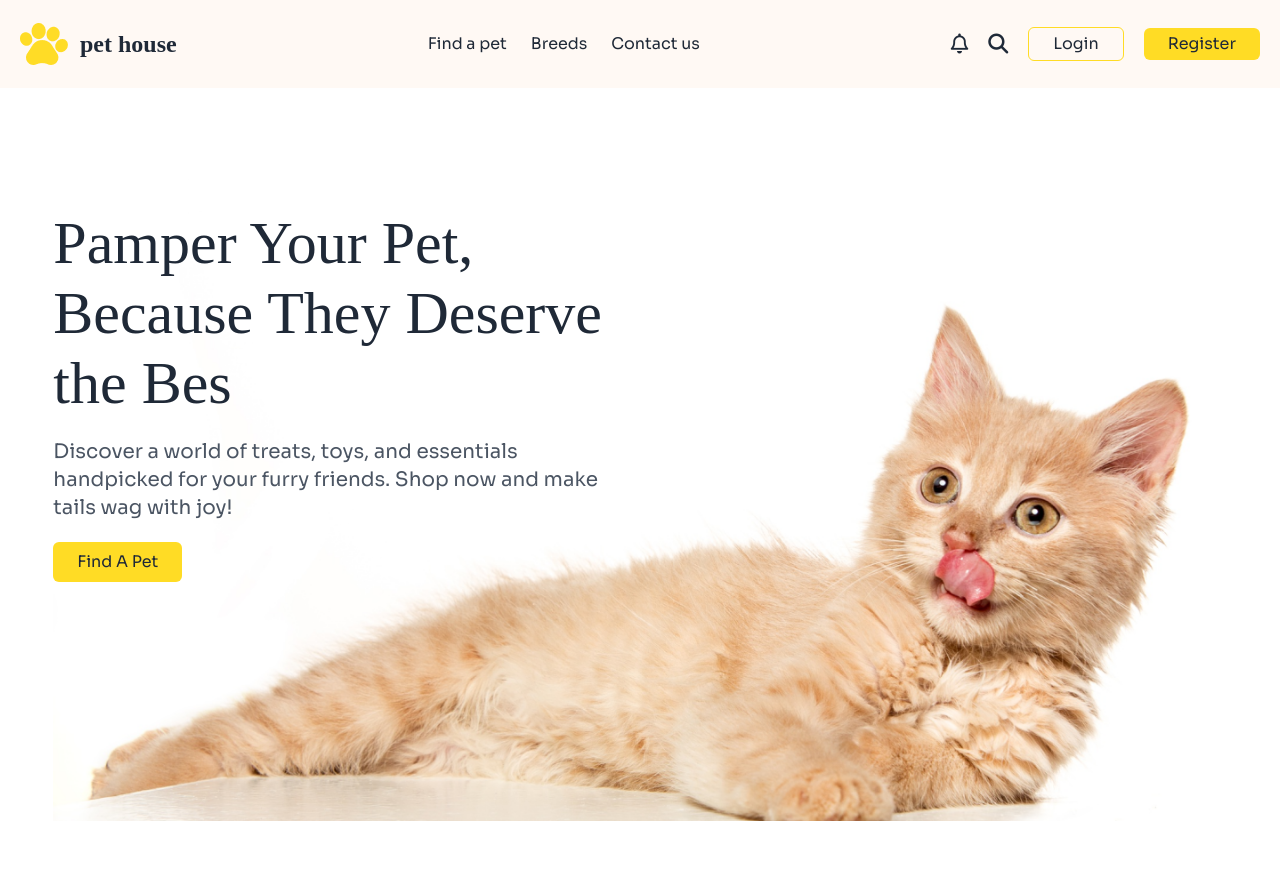
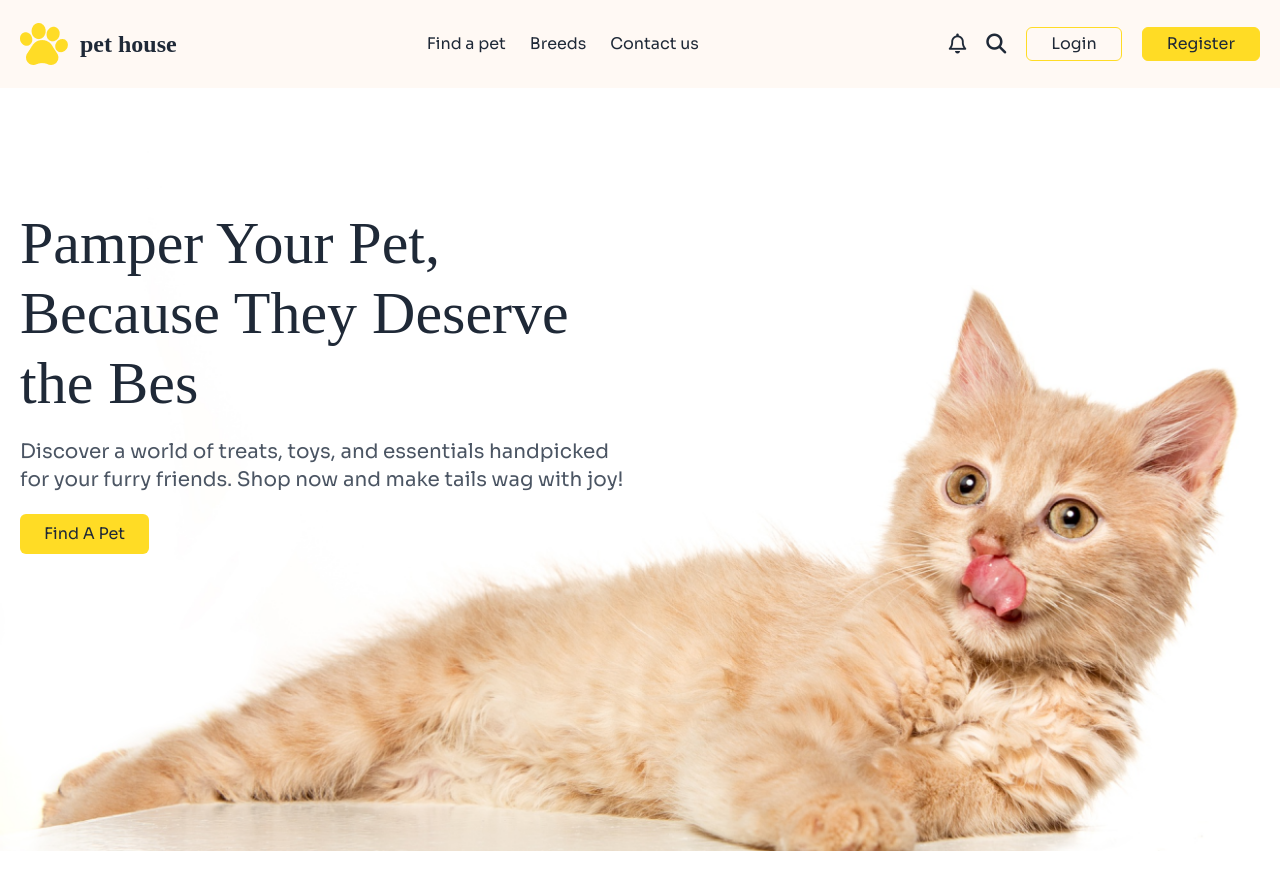
Before and after one commit to Mohammad7558/Assignemnt-3, a plain HTML site: page index.html in a window 1280 px wide. Drawn offline with nearby package versions, Linux system fonts and the light colour scheme; a web font is replaced by a local one.

Commit message:
some issue fixed

```diff
--- a/index.html
+++ b/index.html
@@ -43,8 +43,8 @@
                 <div class="flex items-center gap-x-5">
                     <i class="text-xl fa-regular fa-bell"></i>
                     <i class="text-xl fa-solid fa-magnifying-glass"></i>
-                    <a class="font-secondary border border-[#FFDC25] px-6 py-1 rounded-md" href="">Login</a>
-                    <a class="font-secondary bg-[#FFDC25] px-6 py-1 rounded-md" href="">Register</a>
+                    <a class="font-secondary border border-[#FFDC25] px-6 py-1 rounded-md hover:bg-[#FFDC25] transition-all" href="">Login</a>
+                    <a class="font-secondary bg-[#FFDC25] border border-[#FFDC25] px-6 py-1 rounded-md hover:bg-transparent transition-all hover:border hover:border-[#FFDC25]" href="">Register</a>
                 </div>
             </div>
             <div class=" inline-block lg:hidden">
@@ -54,7 +54,7 @@
     </section>
     <!------------------- header section end------------------->
     <!------------------- banner section start ------------------->
-    <section class="lg:w-11/12 sm:w-full lg:h-screen sm:h-[900px] h-[900px] lg:px-0 px-5 sm:pt-10 mx-auto bg-[url('./c1-assets/cat-big.png')] bg-center bg-no-repeat bg-contain lg:bg-center lg:bg-no-repeat lg: sm:bg-center sm:bg-contain sm:bg-no-repeat">
+    <section class="container sm:w-full lg:h-screen h-[900px] lg:px-5 px-5 sm:pt-10 mx-auto bg-[url('./c1-assets/cat-big.png')] bg-center bg-no-repeat bg-contain lg:bg-center lg:bg-no-repeat lg: sm:bg-center sm:bg-contain sm:bg-no-repeat">
         <div class="lg:w-1/2 lg:mt-20 sm:mt-10 sm:w-full mt-20">
             <h1 class="text-6xl font-primary font-normal leading-[70px]">Pamper Your Pet, Because They Deserve the Bes</h1>
             <p class="py-5 lg:text-xl font-secondary text-gray-600">Discover a world of treats, toys, and essentials handpicked for your furry friends. Shop now and make tails wag with joy!</p>
```
